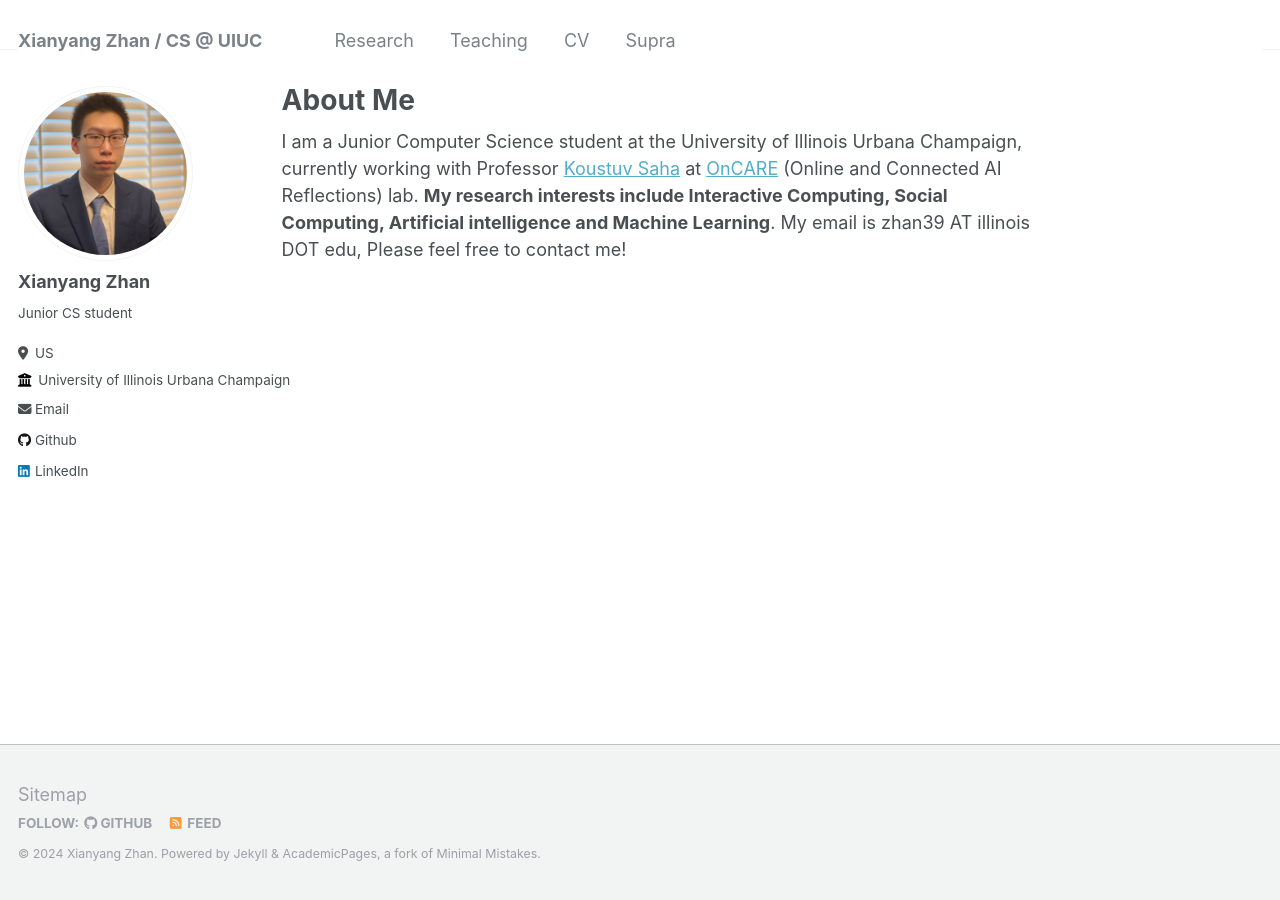
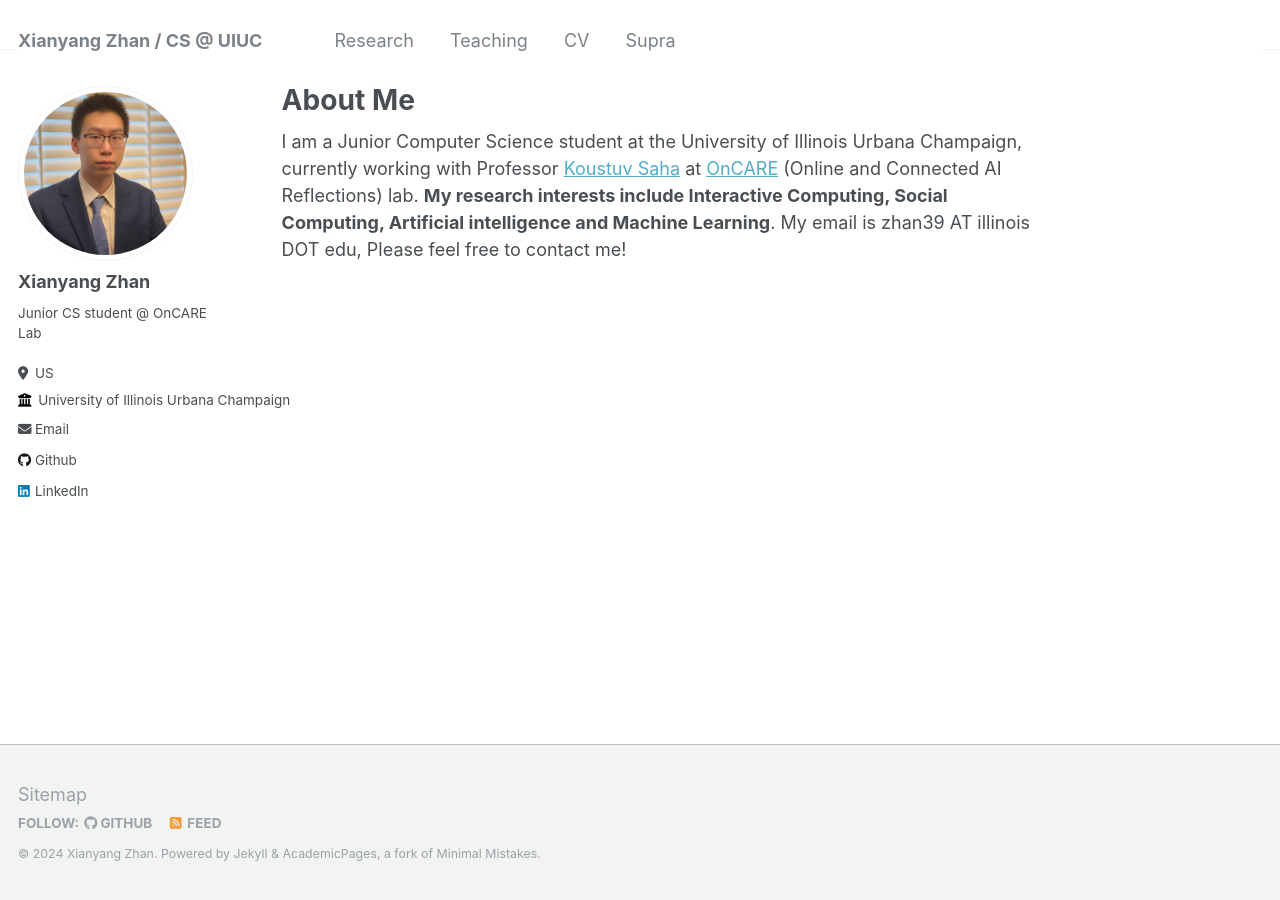
Before and after one commit to xzhan0/xzhan0.github.io, a Jekyll site: the page built from _pages/about.md, in a window 1280 px wide. Built offline with Jekyll 4.4.1, drawn with Linux system fonts in a browser that asks for light colours.

Commit message:
Update _config.yml

```diff
--- a/_config.yml
+++ b/_config.yml
@@ -24,7 +24,7 @@
   avatar           : "xzhan.jpg"
   name             : "Xianyang Zhan"
   pronouns         : # example: "she/her"
-  bio              : "Junior CS student"
+  bio              : "Junior CS student @ OnCARE Lab"
   location         : "US"
   employer         : "University of Illinois Urbana Champaign"
   uri              : # URL
```
